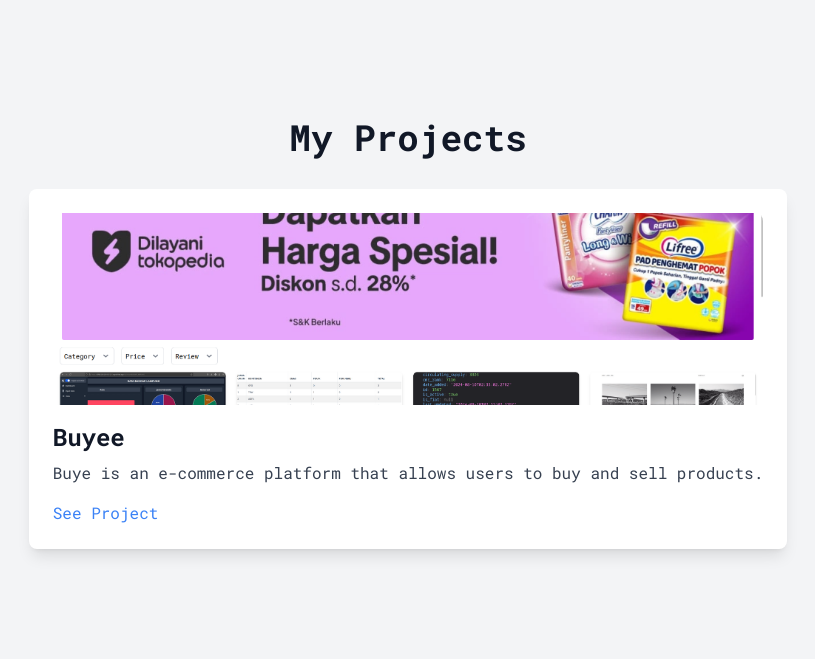
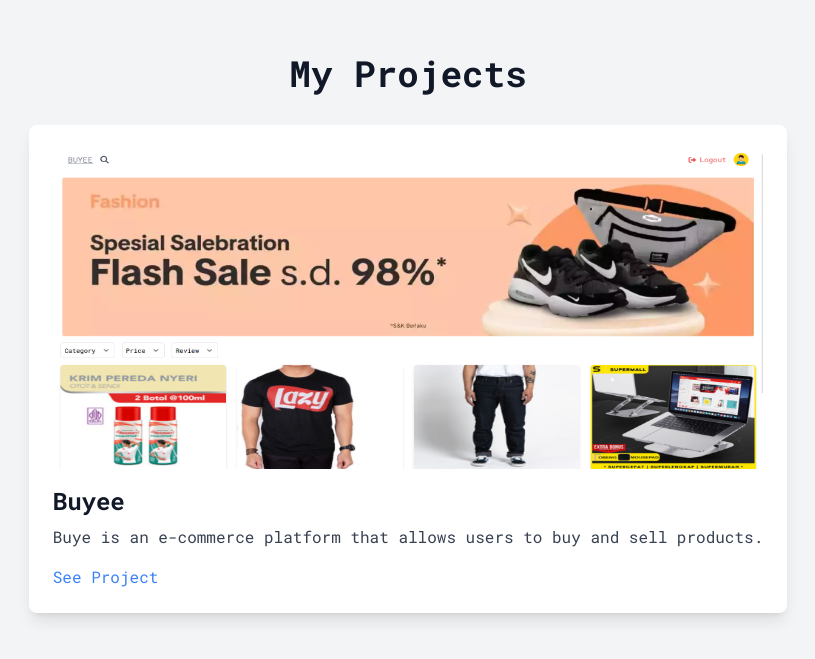
Before and after one commit to FadilRifqi/portfolio, a React (Vite) app: page / in a window 1280 px wide. Shown: the part 1585-2244 px from the top of the page, without its empty margins (232-1047 px from the left). Built offline with nearby package versions, Linux system fonts and the light colour scheme.

Commit message:
fix: change buyee image and change project image height

```diff
--- a/src/components/Projects/Projects.jsx
+++ b/src/components/Projects/Projects.jsx
@@ -57,7 +57,7 @@
             <img
               src={project.image}
               alt={project.title}
-              className="w-full h-48 object-cover rounded-t-lg mb-4"
+              className="w-full h-80 object-content rounded-t-lg mb-4"
             />
             <h3 className="text-2xl font-bold text-gray-900 dark:text-white mb-2">
               {project.title}
```
Also changed, not shown: src/assets/buyee.png.
